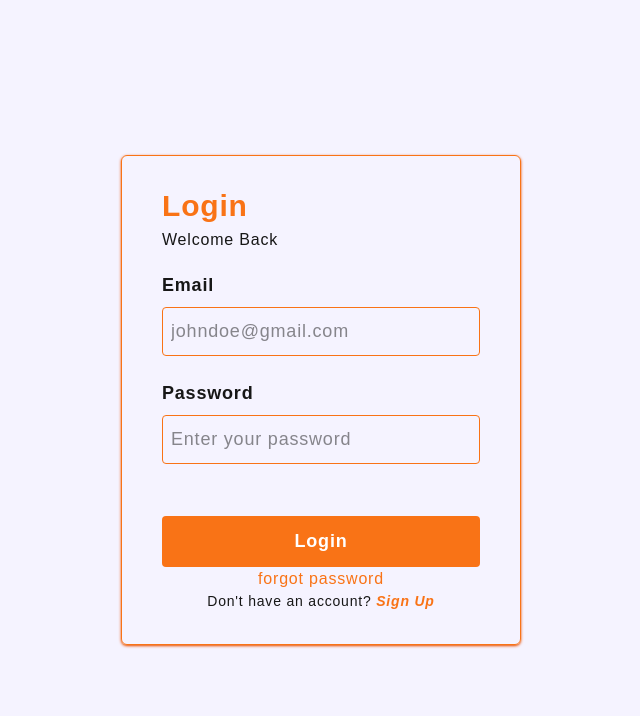
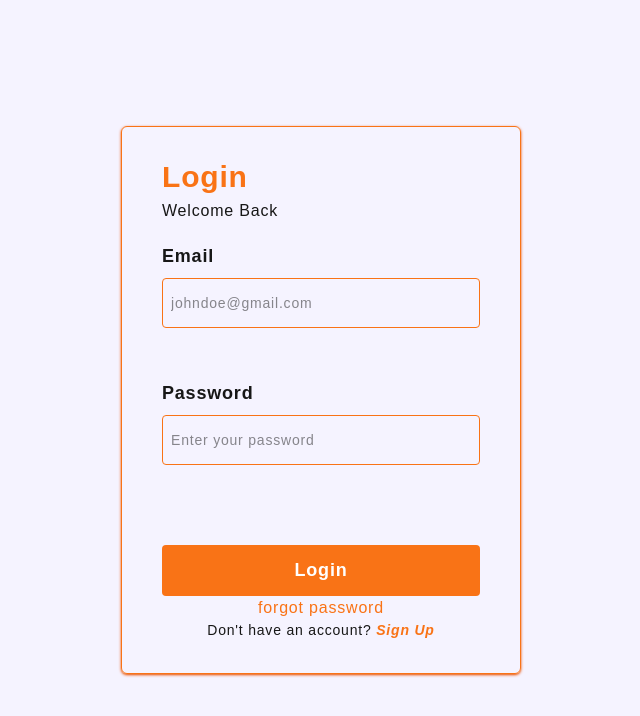
Before and after one commit to shristirai765/team_14_client, a Next.js app: page /login in a window 1280 px wide. Shown: the top 716 px of the page, without its empty margins (319-959 px from the left). Built offline with nearby package versions, Linux system fonts and the light colour scheme.

Commit message:
refactor: schema & types

```diff
--- a/components/client/form/login.form.tsx
+++ b/components/client/form/login.form.tsx
@@ -2,19 +2,28 @@
 
 import Button from '@/components/common/button'
 import Input from '@/components/common/input'
-// import { useState } from 'react'
 import {useForm} from "react-hook-form";
+import { yupResolver } from '@hookform/resolvers/yup';
+import { loginSchema } from '@/schemas/auth.schema';
+import { TLogin } from '@/types/auth.type';
+
+// * login schema
+// const loginSchema = yup.object({
+//   email: yup.string().email().required("need email"),
+//   password: yup.string().required("password is required")
+// })
 
 const LoginForm = () => {
 
-  const {register, watch, handleSubmit} = useForm({
+  const {register, watch, handleSubmit, formState: {errors}} = useForm({
     defaultValues: {
       email: "",
       password: ""
-    }
+    },
+    resolver: yupResolver(loginSchema)
   })
 
-   const onSubmit = ((data: {email:string, password:string})=>{
+   const onSubmit = ((data: TLogin)=>{
     console.log("login submitted", data);
 
   })
@@ -23,9 +32,10 @@ const LoginForm = () => {
         <Input
           label='Email'
           placeholder='johndoe@gmail.com'
-          type='email'
+          type='text'
           name='email'
           id='email'
+          error= {errors?.email?.message}
           register={register}
         />
         <Input
@@ -34,6 +44,7 @@ const LoginForm = () => {
           type='password'
           name='password'
           id='password'
+          error= {errors?.password?.message}
           register={register}
         />
         <div className='mt-5'>
--- a/components/common/input.tsx
+++ b/components/common/input.tsx
@@ -7,25 +7,26 @@ interface IProps{
     id: string,
     type?: "text" | "email" | "password" | "number",
     placeholder: string,
-    // onChange?: (e: React.ChangeEvent<HTMLInputElement, HTMLInputElement>)=> void,
-    // value: string,
     register: UseFormRegister<any>
+    error?: string
 }
-const Input: FC<IProps> = ({ register,id, label, name, placeholder, type = "text"}) => {
+const Input: FC<IProps> = ({ error, register,id, label, name, placeholder, type = "text"}) => {
   return (
     <div className="flex flex-col gap-2">
         <label className=" text-[18px] font-[600]" htmlFor={id}>{label}</label>
         <input
-            // onChange={(e)=>{}}
-            {...register(name)}
-            // onChange={onChange}
+            {...register(name, {required: true})}
             id= {id}
-            // name= {name}
             type= {type}
             placeholder= {placeholder}
             // value={value}
-            className="py-2.5 border border-primary px-2 rounded-sm focus:outline-primary text-[18px] placeholder:text-[18px]"
-        />
+            className={`accent-primary py-3.5 border px-2 text-sm placeholder:text-sm
+              ${error? 'border-red-500 focus:outline-red-500': 'border-primary focus:outline-primary-active'} px-2 rounded-sm
+             `}
+          />
+        <small
+          className="h-5 text-red-500 text-xs"
+        >{error}</small>
     </div>
   )
 }
--- a/package.json
+++ b/package.json
@@ -9,10 +9,12 @@
     "lint": "eslint"
   },
   "dependencies": {
+    "@hookform/resolvers": "^5.7.1",
     "next": "16.3.0",
     "react": "19.2.8",
     "react-dom": "19.2.8",
-    "react-hook-form": "^7.84.0"
+    "react-hook-form": "^7.84.0",
+    "yup": "^1.7.1"
   },
   "devDependencies": {
     "@tailwindcss/postcss": "^4",
--- /dev/null
+++ b/schemas/auth.schema.ts
@@ -0,0 +1,8 @@
+import * as yup from "yup";
+
+
+// * login schema
+export const loginSchema = yup.object({
+  email: yup.string().email().required("need email"),
+  password: yup.string().required("password is required")
+})
```
Also changed, not shown: types/auth.type.ts (added, +9 -0 lines), 1 other file (tests, documents, lock files or other folders).
